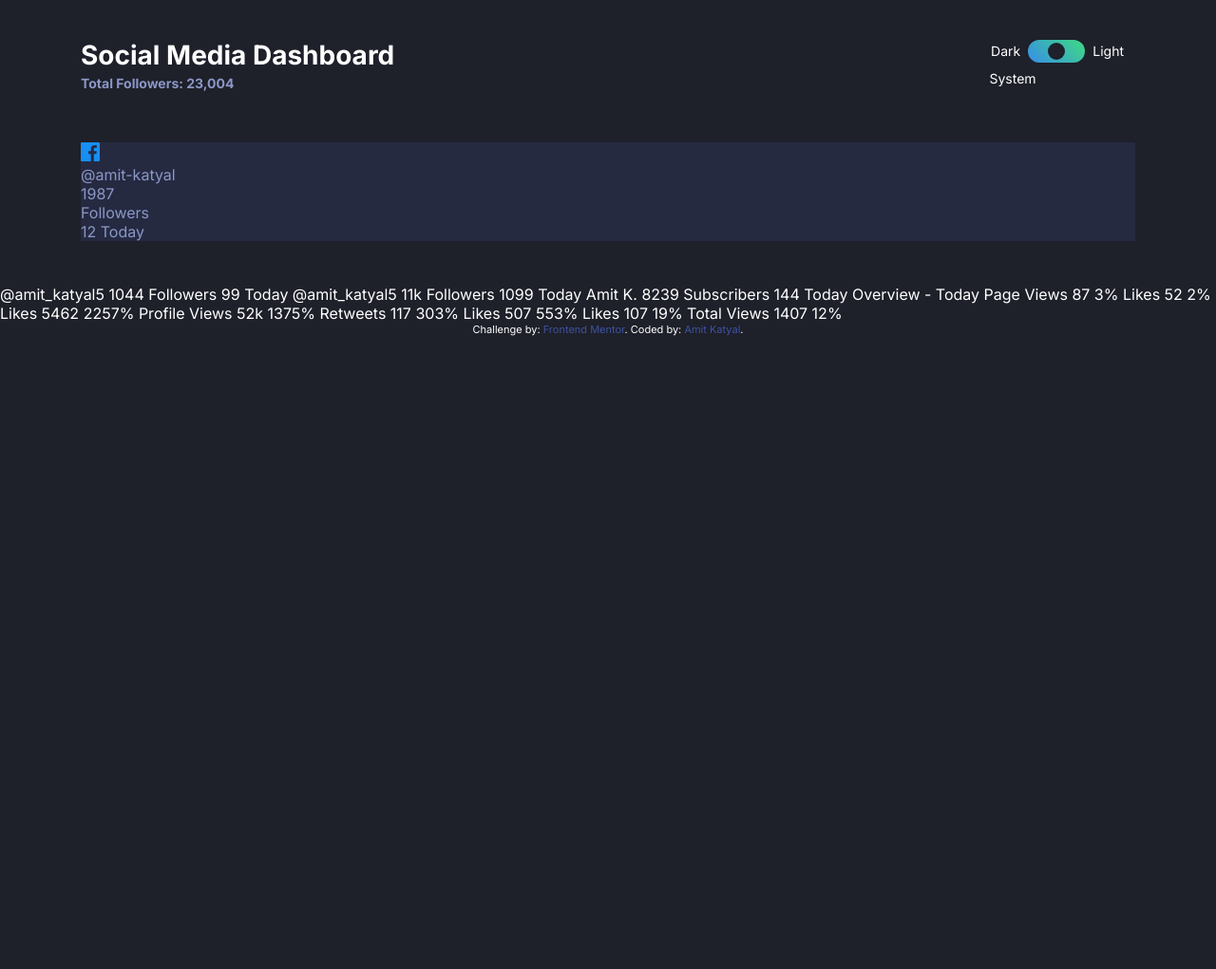
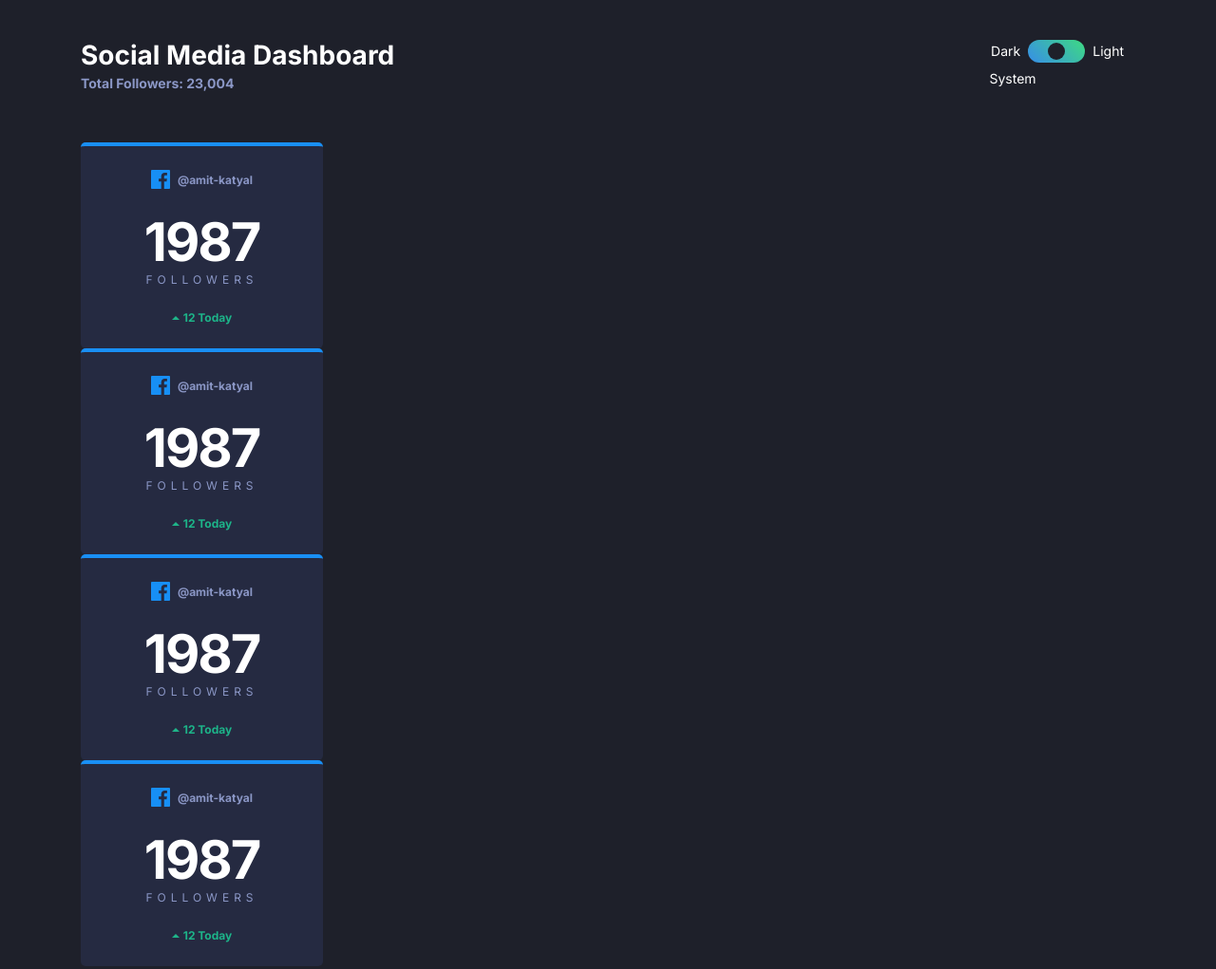
Before and after one commit to amit-katyal/social-dashboard, a website: page index.html in a window 1280 px wide. Shown: the top 1021 px of the page at 95% size. Before the commit the page ends 800 px from the top, so only its background shows below. Drawn offline with Linux system fonts and the light colour scheme.

Commit message:
Style cards

```diff
--- a/app/scss/components/card.scss
+++ b/app/scss/components/card.scss
@@ -3,8 +3,13 @@
 .card {
   background: var(--dark-card);
   color: var(--dark-text1);
+  width: rem(255); // TEMPORARY
+  padding: rem(25);
+  text-align: center;
+  border-radius: rem(5);
 
   &--facebook {
+    border-top: rem(4) solid var(--facebook);
   }
 
   &--twitter {
@@ -17,9 +22,15 @@
   }
 
   &__platform {
+    display: flex;
+    justify-content: center;
+    align-items: center;
+    margin-bottom: rem(28);
   }
 
   &__icon {
+    margin-right: rem(8);
+
     &--facebook {
     }
 
@@ -34,10 +45,23 @@
   }
 
   &__username {
+    font-size: rem(12);
+    font-weight: 700;
+  }
+
+  &__followers {
+    margin-bottom: rem(25);
   }
 
   &__count {
+    color: var(--light-bg);
+    font-weight: 700;
+    letter-spacing: rem(-2);
+    line-height: 1;
+    margin-bottom: rem(4);
+
     &--big {
+      font-size: rem(56);
     }
 
     &--small {
@@ -45,13 +69,30 @@
   }
 
   &__label {
+    font-size: rem(12);
+    letter-spacing: rem(5);
+    font-weight: 400;
+    color: var(--dark-text1);
+    text-transform: uppercase;
   }
 
   &__change {
+    display: flex;
+    align-items: center;
+    justify-content: center;
+    font-size: rem(12);
+    font-weight: 700;
+
     &--up {
+      color: var(--limegreen);
     }
 
     &--down {
+      color: var(--brightred);
+    }
+
+    img {
+      margin-right: rem(4);
     }
   }
 }
--- a/index.html
+++ b/index.html
@@ -63,18 +63,80 @@
 
     <main>
       <section class="container">
-        <div class="card">
+        <div class="card card--facebook">
           <div class="card__platform">
-            <div class="card__icon">
-              <img src="/images/icon-facebook.svg" alt="Facebook" />
-            </div>
+            <img
+              class="card__icon"
+              src="/images/icon-facebook.svg"
+              alt="Facebook"
+            />
             <div class="card__username">@amit-katyal</div>
           </div>
-          <div class="card__count">
-            1987
+          <div class="card__followers">
+            <div class="card__count card__count--big">1987</div>
             <div class="card__label">Followers</div>
           </div>
-          <div class="card__change">12 Today</div>
+          <div class="card__change card__change--up">
+            <img src="/images/icon-up.svg" alt="up arrow" />
+            12 Today
+          </div>
+        </div>
+
+        <div class="card card--facebook">
+          <div class="card__platform">
+            <img
+              class="card__icon"
+              src="/images/icon-facebook.svg"
+              alt="Facebook"
+            />
+            <div class="card__username">@amit-katyal</div>
+          </div>
+          <div class="card__followers">
+            <div class="card__count card__count--big">1987</div>
+            <div class="card__label">Followers</div>
+          </div>
+          <div class="card__change card__change--up">
+            <img src="/images/icon-up.svg" alt="up arrow" />
+            12 Today
+          </div>
+        </div>
+
+        <div class="card card--facebook">
+          <div class="card__platform">
+            <img
+              class="card__icon"
+              src="/images/icon-facebook.svg"
+              alt="Facebook"
+            />
+            <div class="card__username">@amit-katyal</div>
+          </div>
+          <div class="card__followers">
+            <div class="card__count card__count--big">1987</div>
+            <div class="card__label">Followers</div>
+          </div>
+          <div class="card__change card__change--up">
+            <img src="/images/icon-up.svg" alt="up arrow" />
+            12 Today
+          </div>
+        </div>
+
+        <div class="card card--facebook">
+          <div class="card__platform">
+            <img
+              class="card__icon"
+              src="/images/icon-facebook.svg"
+              alt="Facebook"
+            />
+            <div class="card__username">@amit-katyal</div>
+          </div>
+          <div class="card__followers">
+            <div class="card__count card__count--big">1987</div>
+            <div class="card__label">Followers</div>
+          </div>
+          <div class="card__change card__change--up">
+            <img src="/images/icon-up.svg" alt="up arrow" />
+            12 Today
+          </div>
         </div>
       </section>
       @amit_katyal5 1044 Followers 99 Today @amit_katyal5 11k Followers 1099
```
Also changed, not shown: dist/style.css, 1 other file.
